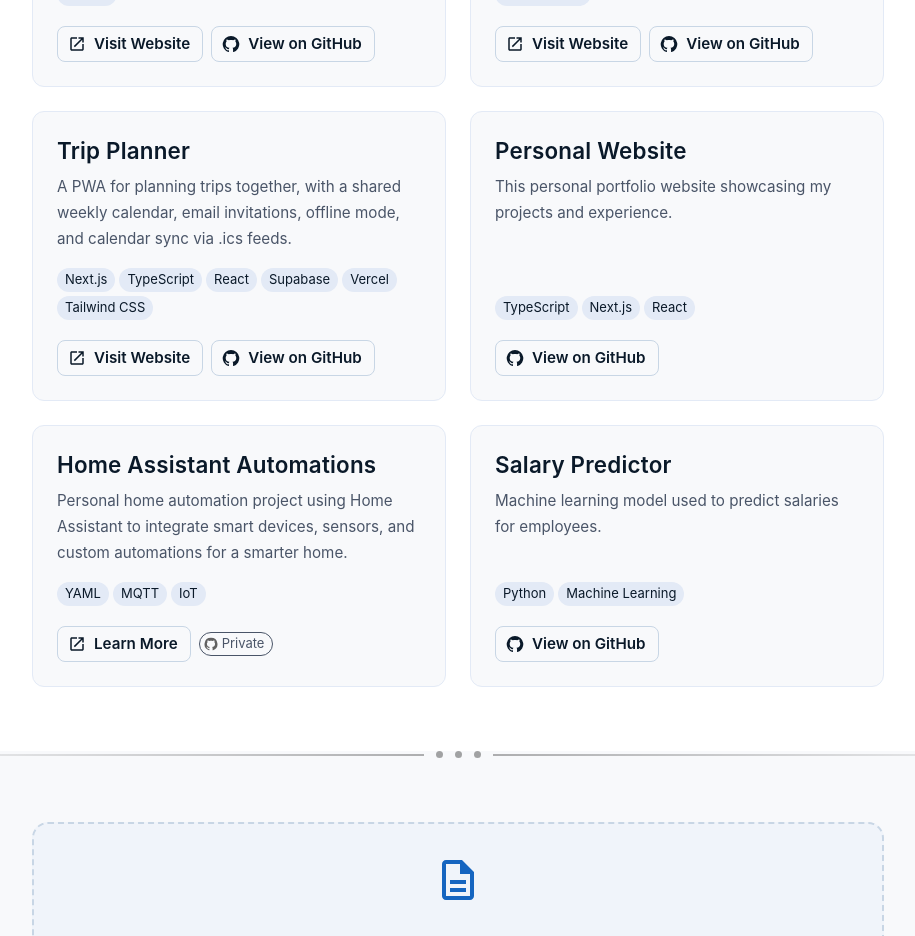
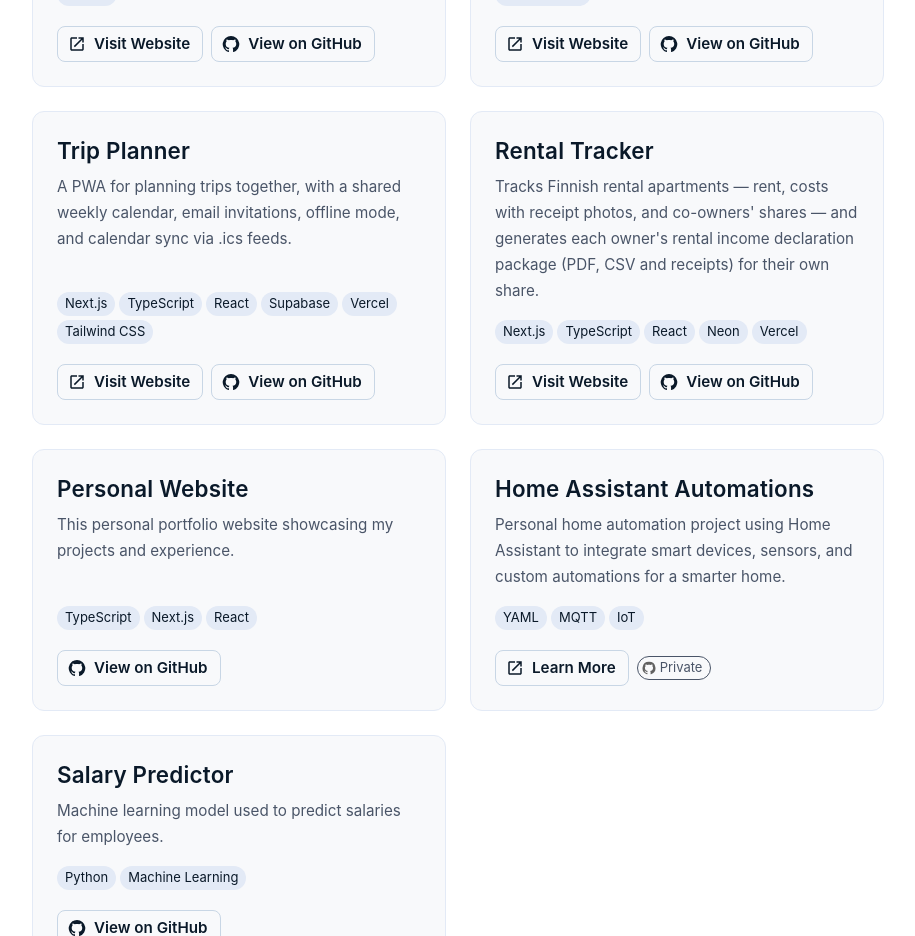
Before and after one commit to alex20m/website, a Next.js app: page / in a window 1280 px wide. Shown: the part 3600-4536 px from the top of the page, without its empty margins (182-1097 px from the left). Built offline with nearby package versions, Linux system fonts and the light colour scheme; what @mui/material-nextjs would draw is missing.

Commit message:
Add Rental Tracker as the fourth project (#29)
Add Rental Tracker to the projects list and the chat assistant's project list.

```diff
--- a/data/projects.ts
+++ b/data/projects.ts
@@ -34,6 +34,14 @@ const projects: Project[] = [
     linkLabel: 'Visit Website',
   },
   {
+    title: 'Rental Tracker',
+    description: 'Tracks Finnish rental apartments — rent, costs with receipt photos, and co-owners\' shares — and generates each owner\'s rental income declaration package (PDF, CSV and receipts) for their own share.',
+    technologies: ['Next.js', 'TypeScript', 'React', 'Neon', 'Vercel'],
+    github: 'https://github.com/alex20m/rental_tracker',
+    link: 'https://rent.alexmecklin.com',
+    linkLabel: 'Visit Website',
+  },
+  {
     title: 'Personal Website',
     description: 'This personal portfolio website showcasing my projects and experience.',
     technologies: ['TypeScript', 'Next.js', 'React'],
--- a/lib/systemPrompt.ts
+++ b/lib/systemPrompt.ts
@@ -132,6 +132,12 @@ Sep 2022 - Dec 2022, Espoo, Finland
 - GitHub: https://github.com/alex20m/application_tracker
 - Website: https://job.alexmecklin.com
 
+### Rental Tracker
+- Tracks Finnish rental apartments — rent, costs with receipt photos, and co-owners' shares — and generates each owner's rental income declaration package (PDF, CSV and receipts) for their own share.
+- Technologies: Next.js, TypeScript, React, Neon, Vercel
+- GitHub: https://github.com/alex20m/rental_tracker
+- Website: https://rent.alexmecklin.com
+
 ### Personal Website
 - This personal portfolio website showcasing my projects and experience.
 - Technologies: TypeScript, Next.js, React
```
